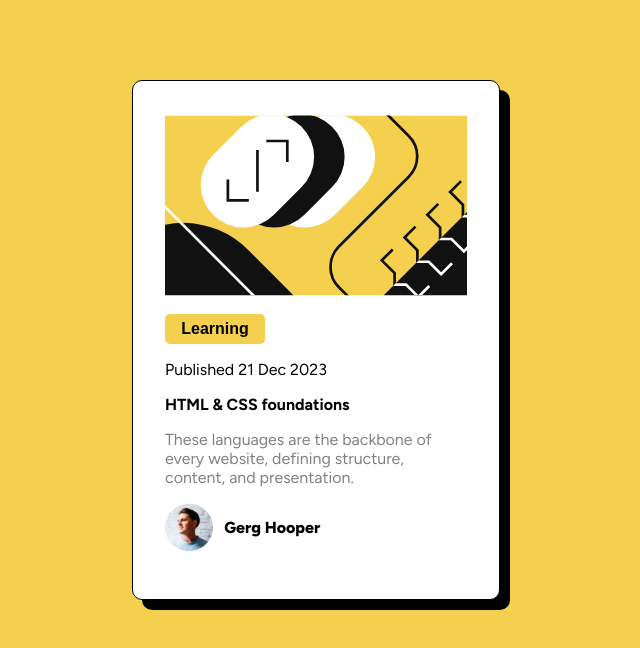
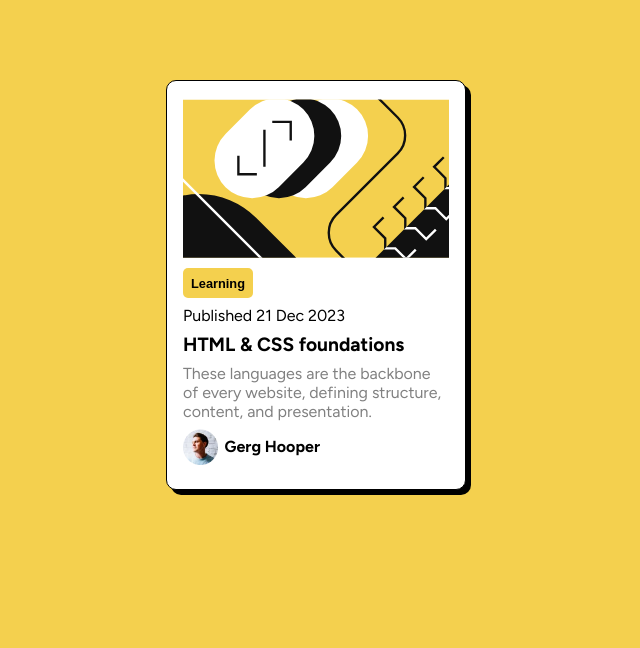
Before and after one commit to AlNomanCSE/blog-preview-card-main, a plain HTML site: page index.html in a window 1280 px wide. Shown: the whole page, without its empty margins (324-964 px from the left). Drawn offline with Linux system fonts and the light colour scheme.

Commit message:
done blog carda and responsive

```diff
--- a/index.html
+++ b/index.html
@@ -121,7 +121,7 @@
         </p>
         <div class="footer">
           <img src="./assets/images/image-avatar.webp" alt="" />
-          <h4 style="font-weight: 800">Gerg Hooper</h4>
+          <h4>Gerg Hooper</h4>
         </div>
       </div>
     </div>
--- a/style.css
+++ b/style.css
@@ -23,88 +23,64 @@ html {
   height: 100vh;
 }
 .card {
-  width: 70%;
+  width: 220px;
   background-color: var(--White);
   border-radius: 10px;
-  padding: 2rem;
+  padding: 1rem;
   display: flex;
   flex-direction: column;
-  gap: 1rem;
+  gap: 0.5rem;
   margin: 5rem auto;
-  box-shadow: 10px 10px;
+  box-shadow: 5px 5px;
   border: 1px solid black;
 }
 .footer {
   display: flex;
   align-items: center;
-  gap: 0.7rem;
+  gap: 0.4rem;
 }
 .btn {
-  height: 30px;
-  width: 80px;
+  height: 22px;
+  width: 60px;
   font-weight: 600;
+  font-size: 0.6rem;
   border: none;
   background-color: var(--Yellow);
   border-radius: 5px;
 }
-
-@media screen and (max-width: 780px) {
-  .card {
-    padding: 1.2rem;
-    gap: 0.6rem;
-    min-width: 250px;
-    height: 42vh;
-    max-width: 30vw;
+.footer img {
+  width: 1.4rem;
 }
-
-  .btn {
-    height: 25px;
-    width: 60px;
-    font-weight: 600;
+.footer {
+  font-weight: 400;
   font-size: 0.7rem;
-    border: none;
-    background-color: var(--Yellow);
-    border-radius: 5px;
 }
 p {
-    font-size: 0.8rem;
+  font-size: 0.7rem;
 }
 h2 {
   font-size: 1rem;
 }
-  .footer {
-    font-size: 0.7rem;
+@media screen and (width>768px) {
+  .card {
+    width: 300px;
+    height: 410px;
   }
-  .footer img {
-    width: 2rem;
-  }
-}
-
-@media screen and (min-width: 1180px) {
-  .card {
-    padding: 2rem;
-    gap: 1rem;
-    max-width: 368px;
-    height: 520px;
-  }
-
   .btn {
       height: 30px;
-    width: 100px;
-    font-weight: 600;
-    font-size: 1rem;
-
+  width: 70px;
+  font-size: .8rem;
   }
   p {
     font-size: 1rem;
   }
   h2 {
-    font-size: 1rem;
+    font-size: 1.2rem;
   }
   .footer {
-    font-size: 1rem;
+    font-size: 01rem;
   }
   .footer img {
-    width: 3rem;
+    width: 2.2rem;
   }
 }
```
Lines whose indentation alone changed are shown as unchanged.
